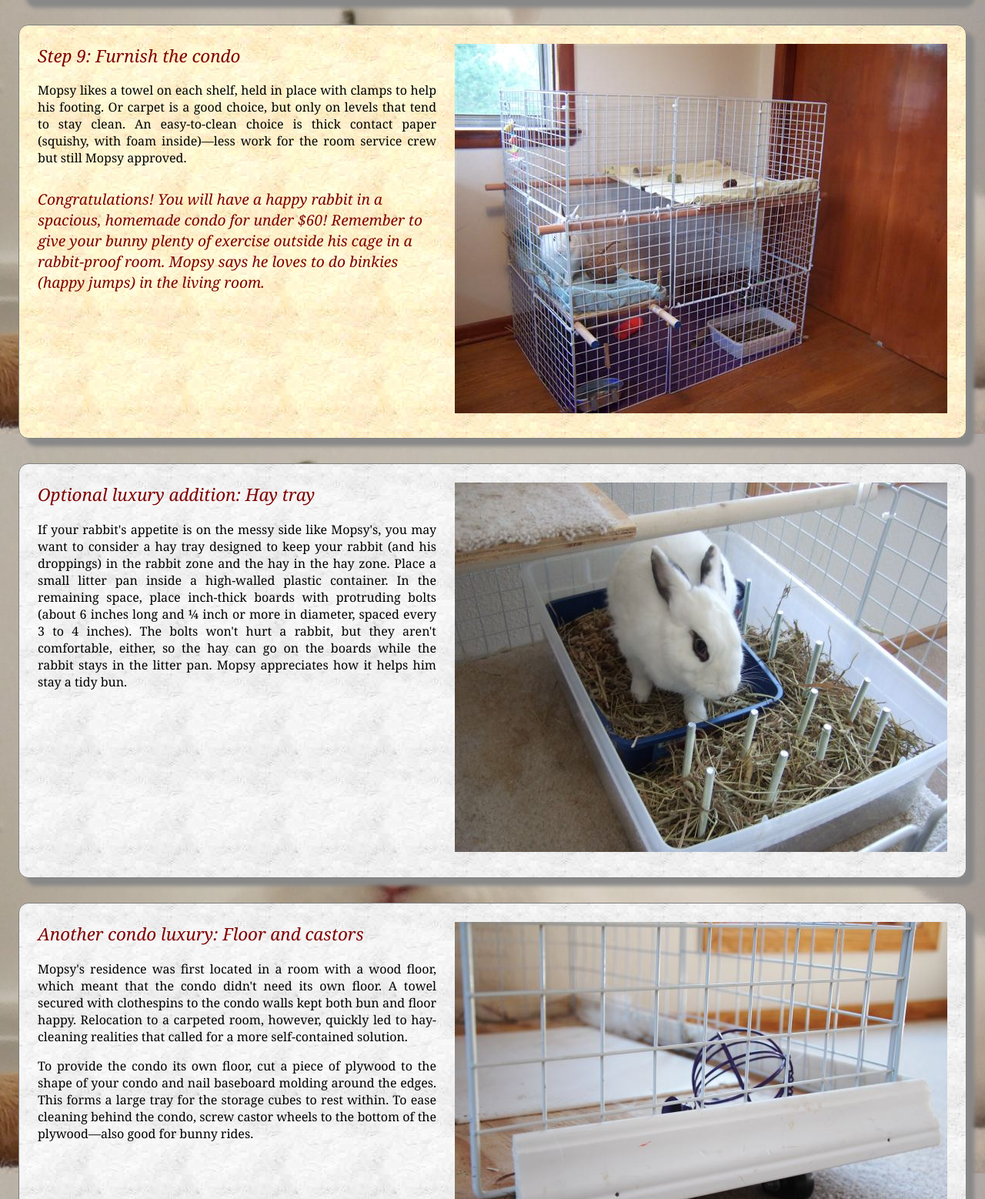
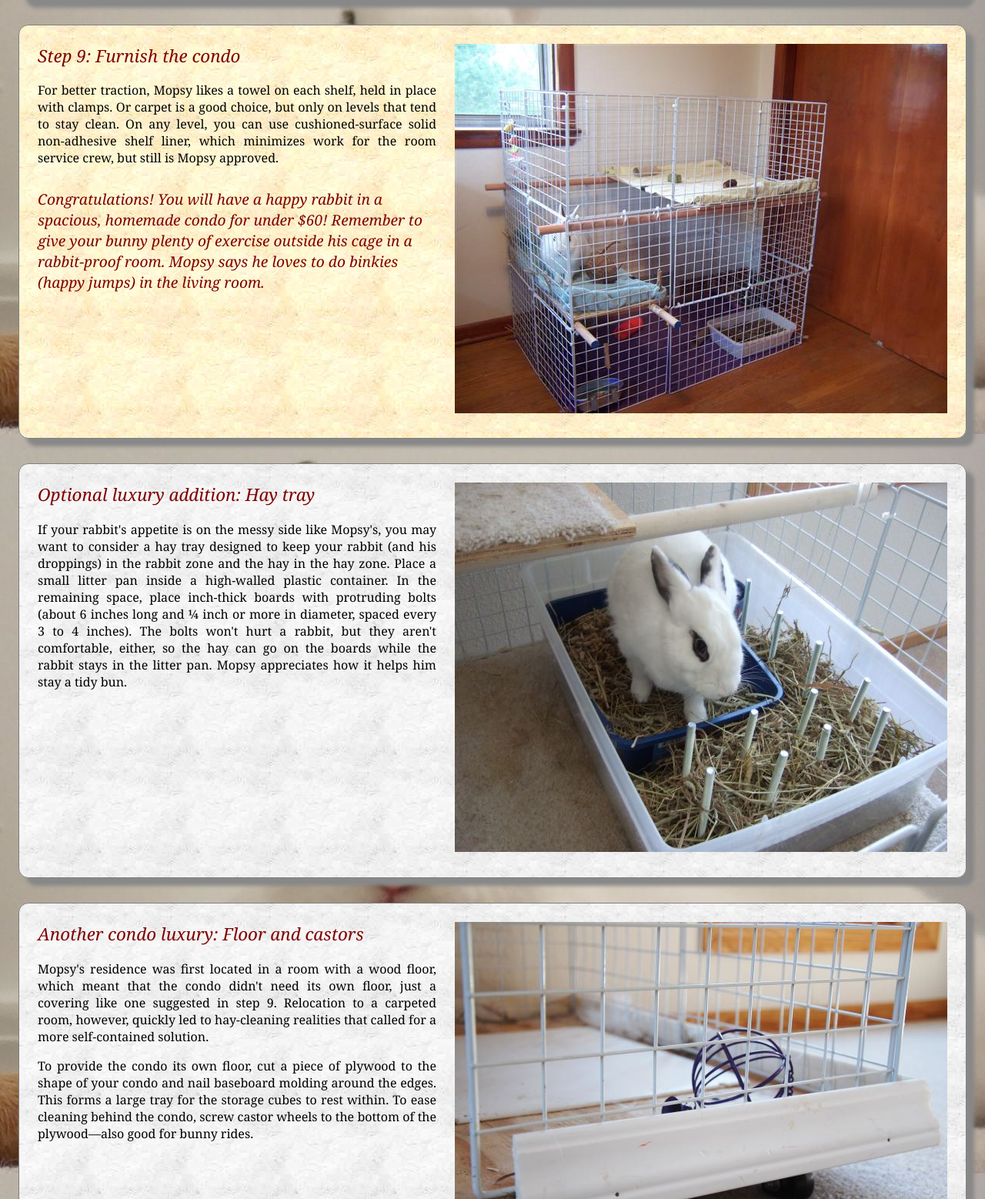
Before and after one commit to breyed/breyed.github.com, a plain HTML site: page bunnycage.html in a window 1280 px wide. Shown: the part 5201-6759 px from the top of the page at 77% size. Drawn offline with Linux system fonts and the light colour scheme; a script that the page names is missing; a web font is replaced by a local one.

Commit message:
clarified flooring

```diff
--- a/bunnycage.html
+++ b/bunnycage.html
@@ -23,7 +23,7 @@
 		<img src="images/bunnycage/MaterialsNeeded.jpg" alt="Materials" width="640" height="480" />
 		<h2>Materials Needed</h2>
 		<ul>
-			<li>2 boxes of storage cubes (sold at <a href="http://refer.ly/abcZ">Target</a>)</li>
+			<li>2 boxes of storage cubes (sold at <a href="http://www.target.com/p/closetmaid-6-cube-wire-organizer-white/-/A-13680754">Target</a>)</li>
 			<li>2 packs of 100 Cable Ties</li>
 			<li>Plywood to make the levels (not shown in picture)
 
@@ -107,7 +107,7 @@
 	<div class="Step">
 		<img src="images/bunnycage/FinishedCage.jpg" alt="Finished Cage" width="640" height="480" />
 		<h2>Step 9: Furnish the condo</h2>
-		<p>Mopsy likes a towel on each shelf, held in place with clamps to help his footing. Or carpet is a good choice, but only on levels that tend to stay clean. An easy-to-clean choice is thick contact paper (squishy, with foam inside)&mdash;less work for the room service crew but still Mopsy approved.</p>
+		<p>For better traction, Mopsy likes a towel on each shelf, held in place with clamps. Or carpet is a good choice, but only on levels that tend to stay clean. On any level, you can use cushioned-surface solid non-adhesive shelf liner, which minimizes work for the room service crew, but still is Mopsy approved.</p>
 		<h3>Congratulations! You will have a happy rabbit in a spacious, homemade condo for under $60! Remember to give your bunny plenty of exercise outside his cage in a rabbit-proof room. Mopsy says he loves to do binkies (happy jumps) in the living room.</h3>
 		<div class="clear"></div>
 	</div>
@@ -122,7 +122,7 @@
 	<div class="Step OptionalStep">
 		<img src="images/bunnycage/Floor.jpg" alt="Hay Tray" width="640" height="480" />
 		<h2>Another condo luxury: Floor and castors</h2>
-		<p>Mopsy's residence was first located in a room with a wood floor, which meant that the condo didn't need its own floor. A towel secured with clothespins to the condo walls kept both bun and floor happy. Relocation to a carpeted room, however, quickly led to hay-cleaning realities that called for a more self-contained solution.</p>
+		<p>Mopsy's residence was first located in a room with a wood floor, which meant that the condo didn't need its own floor, just a covering like one suggested in step 9. Relocation to a carpeted room, however, quickly led to hay-cleaning realities that called for a more self-contained solution.</p>
 		<p>To provide the condo its own floor, cut a piece of plywood to the shape of your condo and nail baseboard molding around the edges. This forms a large tray for the storage cubes to rest within. To ease cleaning behind the condo, screw castor wheels to the bottom of the plywood&mdash;also good for bunny rides.</p>
 		<div class="clear"></div>
 	</div>
```
